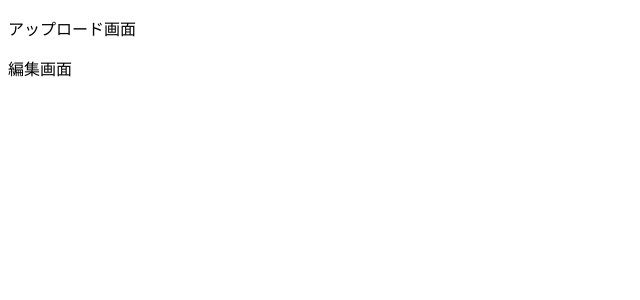
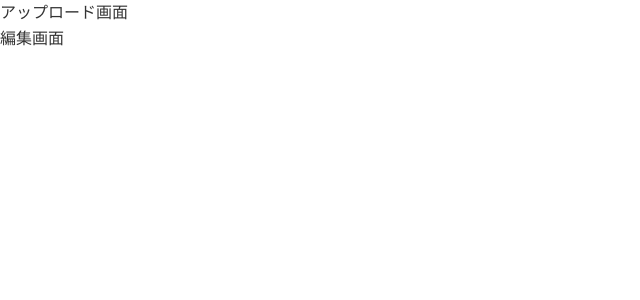
Before and after one commit to shoco55/simple-image-editor, a Vue app: page / in a window 1280 px wide. Shown: the top 300 px of the page, without its empty margins (0-640 px from the left). Built offline with nearby package versions, Linux system fonts and the light colour scheme.

Commit message:
Sass導入

```diff
--- a/package.json
+++ b/package.json
@@ -25,6 +25,7 @@
     "eslint-plugin-vue": "^8.5.0",
     "eslint-plugin-vue-scoped-css": "^2.2.0",
     "prettier": "^2.6.0",
+    "sass": "^1.49.9",
     "typescript": "^4.5.4",
     "vite": "^2.8.0",
     "vue-tsc": "^0.29.8"
--- /dev/null
+++ b/src/assets/sass/common.scss
@@ -0,0 +1,4 @@
+@charset "UTF-8";
+
+@import './foundation/reset';
+@import './foundation/base';
--- /dev/null
+++ b/src/assets/sass/foundation/_base.scss
@@ -0,0 +1,47 @@
+html {
+  height: 100%;
+  font-size: 62.5%;
+  word-wrap: break-word;
+}
+
+body {
+  height: 100%;
+  font-family: 'ヒラギノ角ゴ ProN W3', 'Hiragino Kaku Gothic ProN', 'メイリオ',
+    'Meiryo', 'verdana', sans-serif;
+  font-size: 1.6rem;
+  color: pre.$base-text-color;
+  line-height: 1.6;
+}
+
+* {
+  font-family: inherit;
+  font-size: inherit;
+  line-height: inherit;
+}
+
+a,
+a:visited {
+  text-decoration: none;
+}
+
+*,
+*::before,
+*::after {
+  box-sizing: border-box;
+}
+
+button,
+select {
+  background-color: transparent;
+  border: none;
+  cursor: pointer;
+  padding: 0;
+  appearance: none;
+}
+
+input,
+textarea {
+  resize: none;
+  outline: none;
+  appearance: none;
+}
--- /dev/null
+++ b/src/assets/sass/foundation/_mixin.scss
@@ -0,0 +1,15 @@
+@mixin mq($breakpoint: minimum) {
+  @if $breakpoint == minimum {
+    @media screen and (max-width: 560px) {
+      @content;
+    }
+  } @else if $breakpoint == medium {
+    @media screen and (max-width: 960px) {
+      @content;
+    }
+  } @else if $breakpoint == large {
+    @media screen and (mix-width: 961px) {
+      @content;
+    }
+  }
+}
--- /dev/null
+++ b/src/assets/sass/foundation/_reset.scss
@@ -0,0 +1,86 @@
+// *html5doctor.com Reset Stylesheet
+// *v1.6.1
+// *Last Updated: 2010-09-17
+// *Author: Richard Clark - http://richclarkdesign.com
+// *Twitter: @rich_clark
+
+html, body, div, span, object, iframe, h1, h2, h3, h4, h5, h6, p, blockquote, pre, abbr, address, cite, code, del, dfn, em, img, ins, kbd, q, samp, small, strong, sub, sup, var, b, i, dl, dt, dd, ol, ul, li, fieldset, form, label, legend, table, caption, tbody, tfoot, thead, tr, th, td, article, aside, canvas, details, figcaption, figure, footer, header, hgroup, menu, nav, section, summary, time, mark, audio, video {
+  margin: 0;
+  padding: 0;
+  border: 0;
+  outline: 0;
+  font-size: 100%;
+  vertical-align: baseline;
+  background: transparent;
+}
+
+body {
+  line-height: 1;
+}
+
+article, aside, details, figcaption, figure, footer, header, hgroup, menu, nav, section {
+  display: block;
+}
+
+blockquote, q {
+  quotes: none;
+}
+
+blockquote:before, blockquote:after {
+  content: "";
+  content: none;
+}
+
+q:before, q:after {
+  content: "";
+  content: none;
+}
+
+a {
+  margin: 0;
+  padding: 0;
+  vertical-align: baseline;
+  background: transparent;
+  text-decoration: none;
+  color: #333;
+}
+
+ins {
+  background-color: #ff9;
+  color: #000;
+  text-decoration: none;
+}
+
+mark {
+  background-color: #ff9;
+  color: #000;
+  font-style: italic;
+  font-weight: bold;
+}
+
+del {
+  text-decoration: line-through;
+}
+
+abbr[title], dfn[title] {
+  border-bottom: 1px dotted;
+  cursor: help;
+}
+
+table {
+  border-collapse: collapse;
+  border-spacing: 0;
+}
+
+hr {
+  display: block;
+  height: 1px;
+  border: 0;
+  border-top: 1px solid #cccccc;
+  margin: 1em 0;
+  padding: 0;
+}
+
+input, select {
+  vertical-align: middle;
+}
--- /dev/null
+++ b/src/assets/sass/foundation/_var.scss
@@ -0,0 +1,7 @@
+$color-black: #000;
+$color-white: #fff;
+
+$color-mildBlack: #333;
+
+
+$base-text-color: $color-mildBlack;
--- /dev/null
+++ b/src/assets/sass/prepends.scss
@@ -0,0 +1,4 @@
+@charset "UTF-8";
+
+@import './foundation/_mixin';
+@import './foundation/_var';
--- a/src/main.ts
+++ b/src/main.ts
@@ -4,6 +4,8 @@
 import ElementPlus from 'element-plus';
 import 'element-plus/dist/index.css';
 
+import './assets/sass/common.scss';
+
 const app = createApp(App);
 app.use(ElementPlus);
 app.mount('#app');
--- a/vite.config.ts
+++ b/vite.config.ts
@@ -1,7 +1,14 @@
-import { defineConfig } from 'vite'
-import vue from '@vitejs/plugin-vue'
+import { defineConfig } from 'vite';
+import vue from '@vitejs/plugin-vue';
 
 // https://vitejs.dev/config/
 export default defineConfig({
-  plugins: [vue()]
-})
+  plugins: [vue()],
+  css: {
+    preprocessorOptions: {
+      scss: {
+        additionalData: `@use "./src/assets/sass/prepends.scss" as pre;`,
+      },
+    },
+  },
+});
```
Also changed, not shown: 1 other file (tests, documents, lock files or other folders).
